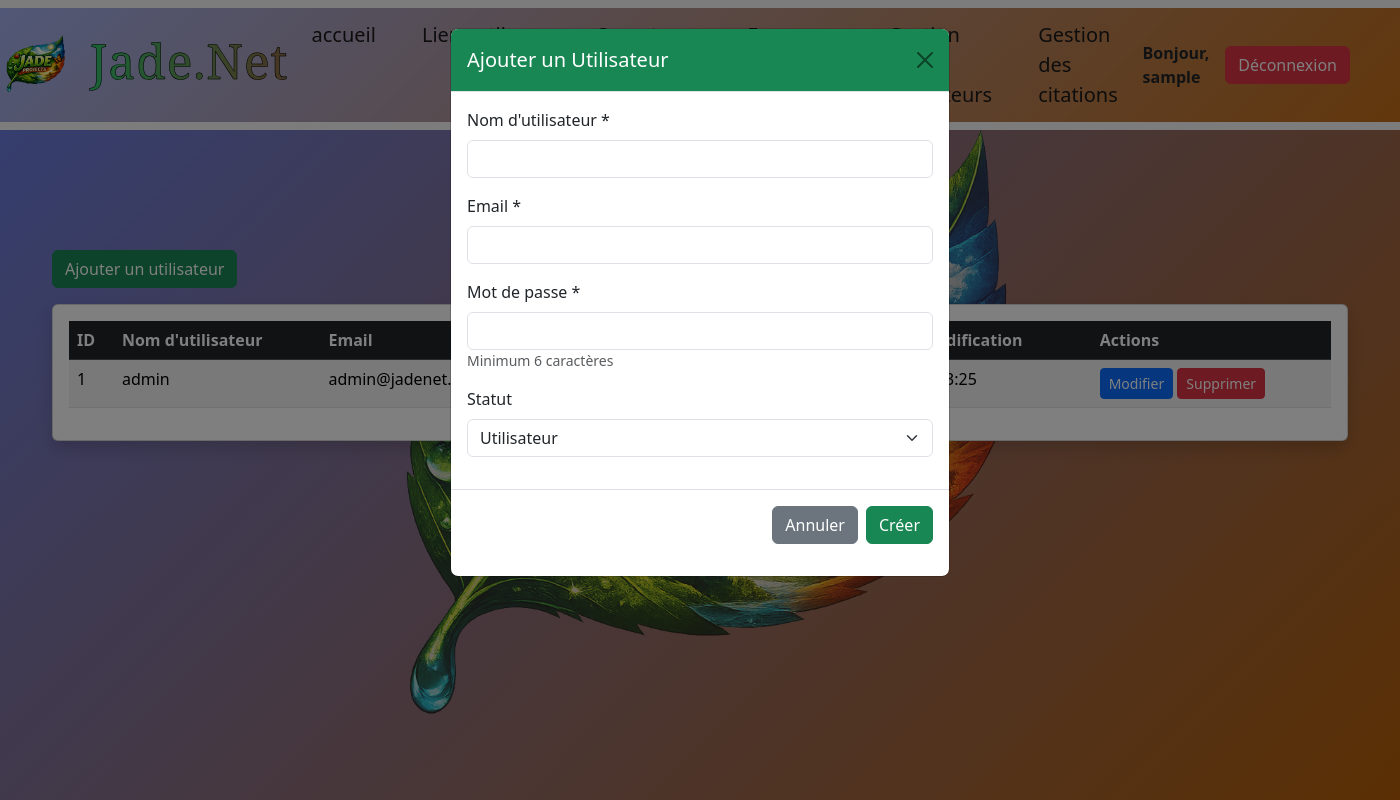
After one commit to poypoyecda/intranet, a PHP site: page /view/front/gestion-utilisateurs.php in a window 1400 px wide, after a click on "Ajouter un utilisateur". The commit adds this page. Run offline with PHP 8.4, Linux system fonts and the light colour scheme; the visitor is signed in with stand-in values (Sample User, id 1); data comes from the database, SQL or seed files in the repository.

Commit message:
Suppression des fichiers d'authentification obsolètes et ajout de la gestion des utilisateurs, y compris la création, la mise à jour et la suppression d'utilisateurs, ainsi que l'espace personnel avec des fonctionnalités de changement de mot de passe.

```diff
--- a/controller/users.php
+++ b/controller/users.php
@@ -181,5 +181,233 @@ class UserController {
         }
         return null;
     }
+
+    // GESTION ADMIN - Gérer la création d'un utilisateur (requiert admin)
+    public function handleCreateUser() {
+        if (!$this->isAdmin()) {
+            $_SESSION['error_message'] = 'Accès non autorisé.';
+            header('Location: /view/front/home.php');
+            exit();
+        }
+
+        if ($_SERVER['REQUEST_METHOD'] === 'POST') {
+            $username = trim($_POST['username'] ?? '');
+            $password = $_POST['password'] ?? '';
+            $email = trim($_POST['email'] ?? '');
+            $admin = (int)($_POST['admin'] ?? 0);
+
+            if (empty($username) || empty($password) || empty($email)) {
+                $_SESSION['error_message'] = 'Tous les champs sont requis.';
+                header('Location: /view/front/gestion-utilisateurs.php');
+                exit();
+            }
+
+            if (strlen($password) < 6) {
+                $_SESSION['error_message'] = 'Le mot de passe doit contenir au moins 6 caractères.';
+                header('Location: /view/front/gestion-utilisateurs.php');
+                exit();
+            }
+
+            $result = $this->createUser($username, $password, $email, $admin);
+
+            if ($result['success']) {
+                $_SESSION['success_message'] = $result['message'];
+            } else {
+                $_SESSION['error_message'] = $result['message'];
+            }
+        }
+
+        header('Location: /view/front/gestion-utilisateurs.php');
+        exit();
+    }
+
+    // GESTION ADMIN - Gérer la mise à jour d'un utilisateur (requiert admin)
+    public function handleUpdateUser() {
+        if (!$this->isAdmin()) {
+            $_SESSION['error_message'] = 'Accès non autorisé.';
+            header('Location: /view/front/home.php');
+            exit();
+        }
+
+        if ($_SERVER['REQUEST_METHOD'] === 'POST') {
+            $id = (int)($_POST['id'] ?? 0);
+            $username = trim($_POST['username'] ?? '');
+            $email = trim($_POST['email'] ?? '');
+            $admin = (int)($_POST['admin'] ?? 0);
+
+            if ($id <= 0 || empty($username) || empty($email)) {
+                $_SESSION['error_message'] = 'Données invalides.';
+                header('Location: /view/front/gestion-utilisateurs.php');
+                exit();
+            }
+
+            $result = $this->updateUser($id, $username, $email, $admin);
+
+            if ($result['success']) {
+                $_SESSION['success_message'] = $result['message'];
+            } else {
+                $_SESSION['error_message'] = $result['message'];
+            }
+        }
+
+        header('Location: /view/front/gestion-utilisateurs.php');
+        exit();
+    }
+
+    // GESTION ADMIN - Gérer la suppression d'un utilisateur (requiert admin)
+    public function handleDeleteUser() {
+        if (!$this->isAdmin()) {
+            $_SESSION['error_message'] = 'Accès non autorisé.';
+            header('Location: /view/front/home.php');
+            exit();
+        }
+
+        if ($_SERVER['REQUEST_METHOD'] === 'POST') {
+            $id = (int)($_POST['id'] ?? 0);
+
+            if ($id <= 0) {
+                $_SESSION['error_message'] = 'ID utilisateur invalide.';
+                header('Location: /view/front/gestion-utilisateurs.php');
+                exit();
+            }
+
+            $result = $this->deleteUser($id);
+
+            if ($result['success']) {
+                $_SESSION['success_message'] = $result['message'];
+            } else {
+                $_SESSION['error_message'] = $result['message'];
+            }
+        }
+
+        header('Location: /view/front/gestion-utilisateurs.php');
+        exit();
+    }
+
+    // AUTHENTIFICATION - Gérer la connexion
+    public function handleLogin() {
+        // Vérifier que c'est une requête POST
+        if ($_SERVER['REQUEST_METHOD'] !== 'POST') {
+            header('Location: /view/front/home.php');
+            exit();
+        }
+
+        $username = trim($_POST['username'] ?? '');
+        $password = $_POST['password'] ?? '';
+
+        // Validation
+        if (empty($username) || empty($password)) {
+            $_SESSION['login_error'] = 'Veuillez remplir tous les champs.';
+            header('Location: /view/front/home.php');
+            exit();
+        }
+
+        // Tentative de connexion
+        $result = $this->login($username, $password);
+
+        if (!$result['success']) {
+            $_SESSION['login_error'] = $result['message'];
+            header('Location: /view/front/home.php');
+            exit();
+        }
+
+        // Connexion réussie - redirection vers home
+        header('Location: /view/front/home.php');
+        exit();
+    }
+
+    // AUTHENTIFICATION - Gérer la déconnexion
+    public function handleLogout() {
+        $this->logout();
+        header('Location: /view/front/home.php');
+        exit();
+    }
+
+    // AUTHENTIFICATION - Gérer le changement de mot de passe
+    public function handleChangePassword() {
+        // Vérifier que l'utilisateur est connecté
+        if (!$this->isLoggedIn()) {
+            header('Location: /view/front/home.php');
+            exit();
+        }
+
+        // Vérifier que c'est une requête POST
+        if ($_SERVER['REQUEST_METHOD'] !== 'POST') {
+            header('Location: /view/front/espace-personnel.php');
+            exit();
+        }
+
+        $currentUser = $this->getCurrentUser();
+        $currentPassword = $_POST['current_password'] ?? '';
+        $newPassword = $_POST['new_password'] ?? '';
+        $confirmPassword = $_POST['confirm_password'] ?? '';
+
+        // Validation
+        if (empty($currentPassword) || empty($newPassword) || empty($confirmPassword)) {
+            $_SESSION['error_message'] = 'Tous les champs sont obligatoires.';
+            header('Location: /view/front/espace-personnel.php');
+            exit();
+        }
+
+        if (strlen($newPassword) < 6) {
+            $_SESSION['error_message'] = 'Le nouveau mot de passe doit contenir au moins 6 caractères.';
+            header('Location: /view/front/espace-personnel.php');
+            exit();
+        }
+
+        if ($newPassword !== $confirmPassword) {
+            $_SESSION['error_message'] = 'Les mots de passe ne correspondent pas.';
+            header('Location: /view/front/espace-personnel.php');
+            exit();
+        }
+
+        // Vérifier le mot de passe actuel
+        if (!$this->user->getByUsername($currentUser['username']) || !$this->user->verifyPassword($currentPassword)) {
+            $_SESSION['error_message'] = 'Le mot de passe actuel est incorrect.';
+            header('Location: /view/front/espace-personnel.php');
+            exit();
+        }
+
+        // Changer le mot de passe
+        $result = $this->changePassword($currentUser['id'], $newPassword);
+
+        if ($result['success']) {
+            $_SESSION['success_message'] = 'Mot de passe modifié avec succès.';
+        } else {
+            $_SESSION['error_message'] = $result['message'];
+        }
+
+        header('Location: /view/front/espace-personnel.php');
+        exit();
+    }
+}
+
+// Gestion des actions si appelé directement
+if (basename($_SERVER['PHP_SELF']) === 'users.php' && isset($_GET['action'])) {
+    $controller = new UserController();
+
+    switch ($_GET['action']) {
+        case 'login':
+            $controller->handleLogin();
+            break;
+        case 'logout':
+            $controller->handleLogout();
+            break;
+        case 'change_password':
+            $controller->handleChangePassword();
+            break;
+        case 'create':
+            $controller->handleCreateUser();
+            break;
+        case 'update':
+            $controller->handleUpdateUser();
+            break;
+        case 'delete':
+            $controller->handleDeleteUser();
+            break;
+        default:
+            header('Location: /view/front/home.php');
+            exit();
+    }
 }
 ?>
--- /dev/null
+++ b/view/front/gestion-utilisateurs.php
@@ -0,0 +1,225 @@
+<?php
+session_start();
+
+require_once __DIR__ . '/../../controller/users.php';
+
+$userController = new UserController();
+
+// Vérifier si l'utilisateur est connecté et admin
+if (!$userController->isLoggedIn() || !$userController->isAdmin()) {
+    header('Location: /view/front/home.php');
+    exit();
+}
+
+// Récupérer tous les utilisateurs
+$users = $userController->getAllUsers();
+
+$successMessage = $_SESSION['success_message'] ?? null;
+$errorMessage = $_SESSION['error_message'] ?? null;
+unset($_SESSION['success_message'], $_SESSION['error_message']);
+?>
+
+<head>
+    <?php include_once '../templates/head.php'; ?>
+</head>
+<body class="bodyhome">
+    <?php include_once __DIR__ . '/../templates/header.php'; ?>
+
+    <div class="container mt-5">
+        <h1 class="mb-4 text-center">Gestion des Utilisateurs</h1>
+
+        <?php if ($successMessage): ?>
+            <div class="alert alert-success alert-dismissible fade show" role="alert">
+                <?php echo htmlspecialchars($successMessage); ?>
+                <button type="button" class="btn-close" data-bs-dismiss="alert"></button>
+            </div>
+        <?php endif; ?>
+
+        <?php if ($errorMessage): ?>
+            <div class="alert alert-danger alert-dismissible fade show" role="alert">
+                <?php echo htmlspecialchars($errorMessage); ?>
+                <button type="button" class="btn-close" data-bs-dismiss="alert"></button>
+            </div>
+        <?php endif; ?>
+
+        <div class="mb-3">
+            <button class="btn btn-success" data-bs-toggle="modal" data-bs-target="#addUserModal">
+                <i class="bi bi-plus-circle"></i> Ajouter un utilisateur
+            </button>
+        </div>
+
+        <div class="card shadow">
+            <div class="card-body">
+                <div class="table-responsive">
+                    <table class="table table-striped table-hover">
+                        <thead class="table-dark">
+                            <tr>
+                                <th>ID</th>
+                                <th>Nom d'utilisateur</th>
+                                <th>Email</th>
+                                <th>Statut</th>
+                                <th>Date de création</th>
+                                <th>Dernière modification</th>
+                                <th>Actions</th>
+                            </tr>
+                        </thead>
+                        <tbody>
+                            <?php foreach ($users as $user): ?>
+                            <tr>
+                                <td><?php echo htmlspecialchars($user['id']); ?></td>
+                                <td><?php echo htmlspecialchars($user['username']); ?></td>
+                                <td><?php echo htmlspecialchars($user['email']); ?></td>
+                                <td>
+                                    <?php if ($user['admin'] == 1): ?>
+                                        <span class="badge bg-danger">Admin</span>
+                                    <?php else: ?>
+                                        <span class="badge bg-success">Utilisateur</span>
+                                    <?php endif; ?>
+                                </td>
+                                <td><?php echo date('d/m/Y H:i', strtotime($user['date_creation'])); ?></td>
+                                <td><?php echo date('d/m/Y H:i', strtotime($user['date_modification'])); ?></td>
+                                <td>
+                                    <button class="btn btn-sm btn-primary"
+                                            onclick="editUser(<?php echo $user['id']; ?>, '<?php echo htmlspecialchars($user['username'], ENT_QUOTES); ?>', '<?php echo htmlspecialchars($user['email'], ENT_QUOTES); ?>', <?php echo $user['admin']; ?>)">
+                                        <i class="bi bi-pencil"></i> Modifier
+                                    </button>
+                                    <button class="btn btn-sm btn-danger"
+                                            onclick="confirmDelete(<?php echo $user['id']; ?>, '<?php echo htmlspecialchars($user['username'], ENT_QUOTES); ?>')">
+                                        <i class="bi bi-trash"></i> Supprimer
+                                    </button>
+                                </td>
+                            </tr>
+                            <?php endforeach; ?>
+                        </tbody>
+                    </table>
+                </div>
+            </div>
+        </div>
+    </div>
+
+    <!-- Modal Ajouter Utilisateur -->
+    <div class="modal fade" id="addUserModal" tabindex="-1">
+        <div class="modal-dialog">
+            <div class="modal-content">
+                <div class="modal-header bg-success text-white">
+                    <h5 class="modal-title">Ajouter un Utilisateur</h5>
+                    <button type="button" class="btn-close" data-bs-dismiss="modal"></button>
+                </div>
+                <form method="POST" action="/controller/users.php?action=create">
+                    <div class="modal-body">
+                        <div class="mb-3">
+                            <label class="form-label">Nom d'utilisateur *</label>
+                            <input type="text" name="username" class="form-control" required>
+                        </div>
+
+                        <div class="mb-3">
+                            <label class="form-label">Email *</label>
+                            <input type="email" name="email" class="form-control" required>
+                        </div>
+
+                        <div class="mb-3">
+                            <label class="form-label">Mot de passe *</label>
+                            <input type="password" name="password" class="form-control" required minlength="6">
+                            <small class="text-muted">Minimum 6 caractères</small>
+                        </div>
+
+                        <div class="mb-3">
+                            <label class="form-label">Statut</label>
+                            <select name="admin" class="form-select">
+                                <option value="0">Utilisateur</option>
+                                <option value="1">Administrateur</option>
+                            </select>
+                        </div>
+                    </div>
+                    <div class="modal-footer">
+                        <button type="button" class="btn btn-secondary" data-bs-dismiss="modal">Annuler</button>
+                        <button type="submit" class="btn btn-success">Créer</button>
+                    </div>
+                </form>
+            </div>
+        </div>
+    </div>
+
+    <!-- Modal Modifier Utilisateur -->
+    <div class="modal fade" id="editUserModal" tabindex="-1">
+        <div class="modal-dialog">
+            <div class="modal-content">
+                <div class="modal-header bg-primary text-white">
+                    <h5 class="modal-title">Modifier un Utilisateur</h5>
+                    <button type="button" class="btn-close" data-bs-dismiss="modal"></button>
+                </div>
+                <form method="POST" action="/controller/users.php?action=update">
+                    <input type="hidden" name="id" id="edit_user_id">
+                    <div class="modal-body">
+                        <div class="mb-3">
+                            <label class="form-label">Nom d'utilisateur *</label>
+                            <input type="text" name="username" id="edit_username" class="form-control" required>
+                        </div>
+
+                        <div class="mb-3">
+                            <label class="form-label">Email *</label>
+                            <input type="email" name="email" id="edit_email" class="form-control" required>
+                        </div>
+
+                        <div class="mb-3">
+                            <label class="form-label">Statut</label>
+                            <select name="admin" id="edit_admin" class="form-select">
+                                <option value="0">Utilisateur</option>
+                                <option value="1">Administrateur</option>
+                            </select>
+                        </div>
+                    </div>
+                    <div class="modal-footer">
+                        <button type="button" class="btn btn-secondary" data-bs-dismiss="modal">Annuler</button>
+                        <button type="submit" class="btn btn-primary">Enregistrer</button>
+                    </div>
+                </form>
+            </div>
+        </div>
+    </div>
+
+    <!-- Modal Supprimer Utilisateur -->
+    <div class="modal fade" id="deleteUserModal" tabindex="-1">
+        <div class="modal-dialog">
+            <div class="modal-content">
+                <div class="modal-header bg-danger text-white">
+                    <h5 class="modal-title">Confirmer la Suppression</h5>
+                    <button type="button" class="btn-close" data-bs-dismiss="modal"></button>
+                </div>
+                <form method="POST" action="/controller/users.php?action=delete">
+                    <input type="hidden" name="id" id="delete_user_id">
+                    <div class="modal-body">
+                        <p>Êtes-vous sûr de vouloir supprimer l'utilisateur <strong id="delete_username"></strong> ?</p>
+                        <p class="text-danger">Cette action est irréversible.</p>
+                    </div>
+                    <div class="modal-footer">
+                        <button type="button" class="btn btn-secondary" data-bs-dismiss="modal">Annuler</button>
+                        <button type="submit" class="btn btn-danger">Supprimer</button>
+                    </div>
+                </form>
+            </div>
+        </div>
+    </div>
+
+    <script>
+        function editUser(id, username, email, admin) {
+            document.getElementById('edit_user_id').value = id;
+            document.getElementById('edit_username').value = username;
+            document.getElementById('edit_email').value = email;
+            document.getElementById('edit_admin').value = admin;
+
+            var modal = new bootstrap.Modal(document.getElementById('editUserModal'));
+            modal.show();
+        }
+
+        function confirmDelete(id, username) {
+            document.getElementById('delete_user_id').value = id;
+            document.getElementById('delete_username').textContent = username;
+
+            var modal = new bootstrap.Modal(document.getElementById('deleteUserModal'));
+            modal.show();
+        }
+    </script>
+
+    <?php include_once __DIR__ . '/../templates/footer.php'; ?>
+</body>
--- a/view/templates/header.php
+++ b/view/templates/header.php
@@ -24,10 +24,10 @@ unset($_SESSION['login_error']);
                     Liens utiles
                 </a>
                 <ul class="dropdown-menu">
-                    <li><a class="dropdown-item" href="#">Site Jade Projects</a></li>
+                    <li><a target="_blank" class="dropdown-item" href="https://jadeprojects.fr">Site Jade Projects</a></li>
                     <li><hr class="dropdown-divider"></li>
-                    <li><a class="dropdown-item" href="#">Messagerie</a></li>
-                    <li><a class="dropdown-item" href="#">Calendrieer</a></li>
+                    <li><a target="_blank" class="dropdown-item" href="https://node184-eu.n0c.com/webmail/?_task=mail&_mbox=INBOX">Messagerie</a></li>
+                    <li><a target="_blank" class="dropdown-item" href="https://calendar.google.com/calendar/u/0/r/month?pli=1">Calendrier</a></li>
                 </ul>
                 </li>
                 <li class="nav-item dropdown">
@@ -42,8 +42,16 @@ unset($_SESSION['login_error']);
                 </ul>
                 </li>
                 <li class="nav-item">
-                <a class="nav-link" href="#">Espace Personnel</a>
+                <a class="nav-link" href="/view/front/espace-personnel.php">Espace Personnel</a>
                 </li>
+                <?php if ($currentUser && $currentUser['admin'] == 1): ?>
+                <li class="nav-item">
+                <a class="nav-link" href="/view/front/gestion-utilisateurs.php">Gestion des utilisateurs</a>
+                </li>
+                <li class="nav-item">
+                <a class="nav-link" href="/view/front/gestion-citations.php">Gestion des citations</a>
+                </li>
+                <?php endif; ?>
             </ul>
             <?php else: ?>
             <ul class="navbar-nav me-auto mb-2 mb-lg-0"></ul>
@@ -55,7 +63,7 @@ unset($_SESSION['login_error']);
                         <span class="fw-semibold text-dark" style="font-size: 16px;">
                             Bonjour, <?php echo htmlspecialchars($currentUser['username']); ?>
                         </span>
-                        <a href="/controller/auth_logout.php" class="btn btn-danger">
+                        <a href="/controller/users.php?action=logout" class="btn btn-danger">
                             Déconnexion
                         </a>
                     </div>
@@ -73,7 +81,7 @@ unset($_SESSION['login_error']);
                                     </div>
                                 <?php endif; ?>
 
-                                <form method="POST" action="/controller/auth_login.php">
+                                <form method="POST" action="/controller/users.php?action=login">
                                     <div class="mb-3">
                                         <label class="form-label">Nom d'utilisateur</label>
                                         <input type="text" name="username" class="form-control" required autofocus>
```
Also changed, not shown: controller/auth_login.php (deleted, +0 -35 lines), controller/auth_logout.php (deleted, +0 -13 lines), view/front/espace-personnel.php (added, +128 -0 lines), view/front/gestion-citations.php (added).
